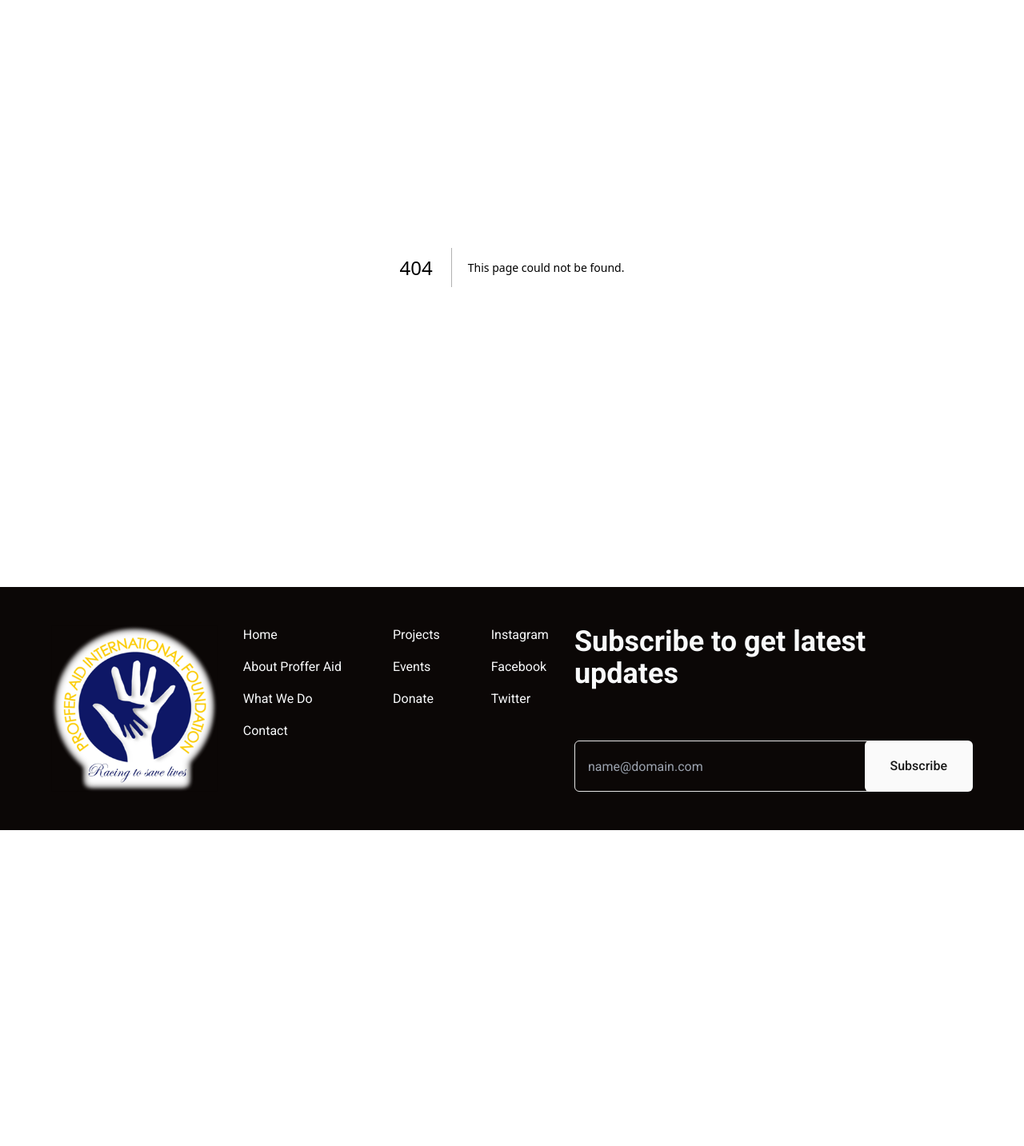
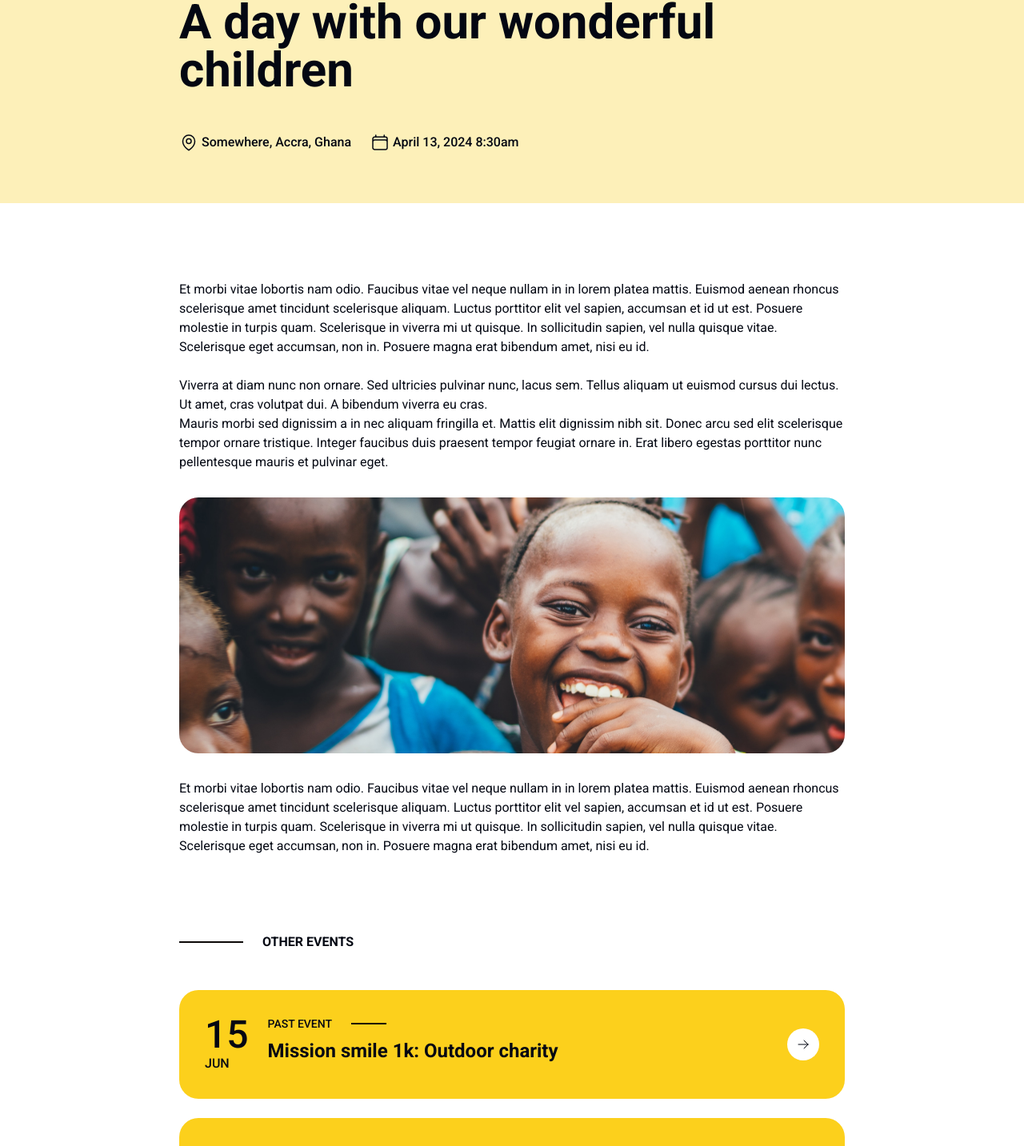
Before and after one commit to thatguynapster/proffer-aid, a Next.js app: page /events/1 in a window 1280 px wide. Before the commit this address had no page. Shown: the part 133-1566 px from the top of the page at 80% size. Before the commit the page ends 1171 px from the top, so only its background shows below. Built offline with nearby package versions, Linux system fonts and the light colour scheme.

Commit message:
added events page added events details page UI fixes on project card component

```diff
--- /dev/null
+++ b/app/events/[slug]/page.tsx
@@ -0,0 +1,99 @@
+import EventCard from "@/components/event-card";
+import EventSlider from "@/components/events-slider";
+import { events } from "@/config";
+import { CalendarIcon, MapPinIcon } from "@heroicons/react/24/outline";
+import Image from "next/image";
+import React from "react";
+
+type Props = { params: { slug: string } };
+
+const EventDetailsPage = ({ params }: Props) => {
+  console.log(params.slug);
+
+  return (
+    <div className="flex flex-col gap-24">
+      <div className="bg-[#FDF0B9] py-8 lg:py-16 px-8 md:px-16 lg:px-0">
+        <div className="flex flex-col gap-6 md:gap-8 lg:gap-12 w-full lg:max-w-[832px] mx-auto">
+          <h1 className="text-3xl md:text-4xl lg:text-6xl font-bold">
+            A day with our wonderful children
+          </h1>
+
+          <div className="flex gap-6 font-medium">
+            <p className="flex gap-1 items-center">
+              <MapPinIcon className="w-6 h-6" /> Somewhere, Accra, Ghana
+            </p>
+            <p className="flex gap-1 items-center">
+              <CalendarIcon className="w-6 h-6" /> April 13, 2024 8:30am
+            </p>
+          </div>
+        </div>
+      </div>
+
+      {/* project details */}
+      <div className="flex flex-col gap-8 lg:max-w-[832px] mx-auto px-8 md:px-16 lg:px-0">
+        {/* event details */}
+        <p>
+          Et morbi vitae lobortis nam odio. Faucibus vitae vel neque nullam in
+          in lorem platea mattis. Euismod aenean rhoncus scelerisque amet
+          tincidunt scelerisque aliquam. Luctus porttitor elit vel sapien,
+          accumsan et id ut est. Posuere molestie in turpis quam. Scelerisque in
+          viverra mi ut quisque. In sollicitudin sapien, vel nulla quisque
+          vitae. Scelerisque eget accumsan, non in. Posuere magna erat bibendum
+          amet, nisi eu id.
+          <br /> <br />
+          Viverra at diam nunc non ornare. Sed ultricies pulvinar nunc, lacus
+          sem. Tellus aliquam ut euismod cursus dui lectus. Ut amet, cras
+          volutpat dui. A bibendum viverra eu cras.
+          <br />
+          Mauris morbi sed dignissim a in nec aliquam fringilla et. Mattis elit
+          dignissim nibh sit. Donec arcu sed elit scelerisque tempor ornare
+          tristique. Integer faucibus duis praesent tempor feugiat ornare in.
+          Erat libero egestas porttitor nunc pellentesque mauris et pulvinar
+          eget.
+        </p>
+
+        <div className="relative w-full h-80">
+          <Image
+            src={"/img/unsplash_cVEOh_JJmEE.jpg"}
+            alt={"Proffer Aid International Foundation"}
+            fill
+            className="object-cover rounded-3xl aspect-square lg:aspect-auto"
+            sizes="(max-width: 1200px) 100vw, (max-width: 768px) 50vw, 33vw"
+          />
+        </div>
+
+        <p>
+          Et morbi vitae lobortis nam odio. Faucibus vitae vel neque nullam in
+          in lorem platea mattis. Euismod aenean rhoncus scelerisque amet
+          tincidunt scelerisque aliquam. Luctus porttitor elit vel sapien,
+          accumsan et id ut est. Posuere molestie in turpis quam. Scelerisque in
+          viverra mi ut quisque. In sollicitudin sapien, vel nulla quisque
+          vitae. Scelerisque eget accumsan, non in. Posuere magna erat bibendum
+          amet, nisi eu id.
+        </p>
+      </div>
+
+      {/* events */}
+      <div className="flex flex-col gap-8 w-full lg:max-w-[832px] mx-auto pb-24 px-8 md:px-16 lg:px-0">
+        <div className="flex flex-1 flex-col gap-4 md:gap-12 w-full">
+          <div className="flex flex-col gap-8 lg:pl-24 max-w-[46rem]">
+            <p className="uppercase font-bold flex items-center gap-6">
+              <span className="hidden lg:flex h-0.5 -ml-24 w-20 bg-dark" />
+              other events
+            </p>
+          </div>
+
+          <div className="flex flex-col gap-6 w-full">
+            {events
+              .filter((event) => event.slug !== params.slug)
+              .map((event) => (
+                <EventCard {...event} />
+              ))}
+          </div>
+        </div>
+      </div>
+    </div>
+  );
+};
+
+export default EventDetailsPage;
--- a/app/events/page.tsx
+++ b/app/events/page.tsx
@@ -1,7 +1,26 @@
+import DonationVolunteerCTA from "@/components/donation-cta";
+import EventCard from "@/components/event-card";
+import { events } from "@/config";
 import React from "react";
 
 const EventsPage = () => {
-  return <div>Events</div>;
+  return (
+    <>
+      <div className="bg-white py-8 lg:py-24 px-8 lg:px-16">
+        <div className="grid lg:grid-cols-2 xl:grid-cols-3 gap-4">
+          {events.map(({ start_date, end_date, href, title, slug }) => {
+            return (
+              <EventCard
+                key={slug}
+                {...{ end_date, href, slug, start_date, title }}
+              />
+            );
+          })}
+        </div>
+      </div>
+      <DonationVolunteerCTA />
+    </>
+  );
 };
 
 export default EventsPage;
--- /dev/null
+++ b/components/event-card.tsx
@@ -0,0 +1,57 @@
+"use client";
+
+import { IEvent } from "@/types";
+import { ArrowRightIcon } from "@heroicons/react/24/outline";
+import dayjs from "dayjs";
+import { useRouter } from "next/navigation";
+import React, { useEffect, useState } from "react";
+
+const EventCard = ({ end_date, href, slug, start_date, title }: IEvent) => {
+  const router = useRouter();
+
+  const eventStatus = () => {
+    if (dayjs().valueOf() >= start_date && dayjs().valueOf() <= end_date) {
+      return "ongoing";
+    }
+    if (dayjs().valueOf() >= end_date) {
+      return "past event";
+    }
+    return "next event";
+  };
+
+  return (
+    <div
+      className="bg-secondary p-4 md:p-8 rounded-3xl flex gap-6 w-full"
+      onClick={() => {
+        router.push(href.replace(":slug", slug));
+      }}
+    >
+      <div className="flex flex-col">
+        <h2 className="text-5xl font-medium">
+          {dayjs(start_date).format("DD")}
+        </h2>
+        <p className="font-medium uppercase">
+          {dayjs(start_date).format("MMM")}
+        </p>
+      </div>
+
+      <div className="flex flex-col gap-2 flex-grow">
+        <div className="flex gap-6 items-center">
+          <p className="text-sm uppercase font-medium whitespace-nowrap">
+            {eventStatus()}
+          </p>
+          <span className="h-0.5 w-11 bg-dark" />
+        </div>
+        <h3 className="text-2xl font-bold line-clamp-2">{title}</h3>
+      </div>
+
+      <div className="hidden md:flex items-center justify-center">
+        <div className="bg-white rounded-full p-3 cursor-pointer">
+          <ArrowRightIcon className="w-4 h-4" />
+        </div>
+      </div>
+    </div>
+  );
+};
+
+export default EventCard;
--- a/components/events-slider.tsx
+++ b/components/events-slider.tsx
@@ -1,50 +1,34 @@
 "use client";
 
-import dayjs from "dayjs";
 import Slider from "@/components/slider";
-import { useRouter } from "next/navigation";
 import { IEvent } from "@/types";
+import EventCard from "./event-card";
+import useWidth from "@/hooks/useWidth";
 
 const EventSlider = ({ events }: { events: IEvent[] }) => {
-  const router = useRouter();
+  const width = useWidth();
+
+  const base = (width as number) < 1024;
+  const lg = (width as number) < 1280;
+  const xl = (width as number) < 1536;
+
+  const svp = base ? 1 : 2;
+
   return (
-    <Slider options={{ showButtons: false, offset: 0.1, spaceBetween: 24 }}>
-      {events.map(({ start_date, end_date, href, title, slug }, i: number) => {
-        let eventStatus = "next event";
-        if (dayjs().valueOf() >= start_date && dayjs().valueOf() <= end_date) {
-          eventStatus = "ongoing";
-        }
-        if (dayjs().valueOf() >= end_date) {
-          eventStatus = "past event";
-        }
-
+    <Slider
+      options={{
+        showButtons: false,
+        offset: 0.1,
+        spaceBetween: 24,
+        slidesPerView: svp,
+      }}
+    >
+      {events.map(({ start_date, end_date, href, title, slug }) => {
         return (
-          <div
-            key={i}
-            className="bg-secondary p-8 rounded-3xl flex gap-6"
-            onClick={() => {
-              router.push(href.replace(":slug", slug));
-            }}
-          >
-            <div className="flex flex-col">
-              <h2 className="text-5xl font-medium">
-                {dayjs(start_date).format("DD")}
-              </h2>
-              <p className="font-medium uppercase">
-                {dayjs(start_date).format("MMM")}
-              </p>
-            </div>
-
-            <div className="flex flex-col gap-2 flex-grow">
-              <div className="flex gap-6 items-center">
-                <p className="text-sm uppercase font-medium whitespace-nowrap">
-                  {eventStatus}
-                </p>
-                <span className="h-0.5 w-11 bg-dark" />
-              </div>
-              <h3 className="text-3xl font-bold line-clamp-2">{title}</h3>
-            </div>
-          </div>
+          <EventCard
+            key={slug}
+            {...{ end_date, href, slug, start_date, title }}
+          />
         );
       })}
     </Slider>
--- a/components/project-card.tsx
+++ b/components/project-card.tsx
@@ -7,25 +7,26 @@ import React from "react";
 
 const ProjectCard = ({ excerpt, href, image, name, slug }: IProject) => {
   return (
-    <div className="relative">
+    <div className="relative h-[411px] w-auto">
       <Image
         src={image}
         alt={"Proffer Aid International Foundation"}
-        width={411}
-        height={411}
+        fill
+        // width={411}
+        // height={411}
         className="object-cover rounded-3xl aspect-square"
         sizes="(max-width: 1200px) 100vw, (max-width: 768px) 50vw, 33vw"
       />
 
-      <div className="absolute left-0 right-0 top-0 bottom-0 bg-dark/60 rounded-3xl p-12 text-white flex flex-col flex-1 gap-4">
-        <h3 className="text-3xl font-bold line-clamp-2 leading-normal">
+      <div className="absolute left-0 right-0 top-0 bottom-0 bg-dark/60 rounded-3xl p-6 md:p-8 lg:p-12 text-white flex flex-col flex-1 gap-4">
+        <h3 className="text-2xl lg:text-3xl font-bold line-clamp-2 leading-normal">
           {name}
         </h3>
-        <p className="line-clamp-3">{excerpt}</p>
+        <p className="line-clamp-2 lg:line-clamp-3">{excerpt}</p>
 
         <Link
           href={href.replace(":slug", slug)}
-          className="bg-white px-8 py-4 text-dark w-max rounded-md flex items-center gap-2 mt-auto"
+          className="bg-white px-4 md:px-8 py-2 md:py-4 text-dark w-max rounded-md flex items-center gap-2 mt-auto"
         >
           Continue reading <ChevronRightIcon className="w-5 h-5" />
         </Link>
--- a/components/slider.tsx
+++ b/components/slider.tsx
@@ -14,13 +14,18 @@ import useWidth from "@/hooks/useWidth";
 
 const Slider = ({
   children,
-  options = { showButtons: true, offset: 0, spaceBetween: 16 },
+  options = {
+    showButtons: true,
+    offset: 0,
+    spaceBetween: 16,
+  },
 }: {
   children: ReactNode[];
   options?: Partial<{
     showButtons: boolean;
     offset: number;
     spaceBetween?: number;
+    slidesPerView?: number;
   }>;
 }) => {
   const width = useWidth();
@@ -31,13 +36,14 @@ const Slider = ({
   const lg = (width as number) < 1280;
   const xl = (width as number) < 1536;
 
-  const svp = base ? 1 : sm ? 2 : md ? 2 : xl ? 3 : 4;
+  const svp = base ? 1 : sm ? 2 : lg ? 2 : xl ? 3 : 4;
 
   const [swiper, setSwiper] = useState<null | SwiperType>(null);
   const [activeIndex, setActiveIndex] = useState(0);
   const [slideConfig, setSlideConfig] = useState({
     isBeginning: true,
-    isEnd: activeIndex === (children?.length ?? 0) - svp,
+    isEnd:
+      activeIndex === (children?.length ?? 0) - (options.slidesPerView ?? svp),
   });
 
   useEffect(() => {
@@ -45,7 +51,9 @@ const Slider = ({
       setActiveIndex(activeIndex);
       setSlideConfig({
         isBeginning: activeIndex === 0,
-        isEnd: activeIndex === (children?.length ?? 0) - svp,
+        isEnd:
+          activeIndex ===
+          (children?.length ?? 0) - (options.slidesPerView ?? svp),
       });
     });
   }, [swiper, children]);
@@ -64,7 +72,9 @@ const Slider = ({
               activeStyles,
               "-right-4 transition",
               {
-                [inactiveStyles]: slideConfig.isEnd || children?.length <= svp,
+                [inactiveStyles]:
+                  slideConfig.isEnd ||
+                  children?.length <= (options.slidesPerView ?? svp),
                 "hover:bg-primary hover:text-neutral-10 text-neutral-50 opacity-100":
                   !slideConfig.isEnd,
               },
@@ -104,7 +114,7 @@ const Slider = ({
       <Swiper
         className="w-full h-full"
         spaceBetween={options.spaceBetween}
-        slidesPerView={svp + (options.offset ?? 0)}
+        slidesPerView={(options.slidesPerView ?? svp) + (options.offset ?? 0)}
         onSwiper={(swiper) => setSwiper(swiper)}
         modules={[Pagination]}
       >
--- a/config/index.tsx
+++ b/config/index.tsx
@@ -165,6 +165,20 @@ export const events: IEvent[] = [
     title: "Seminar: Caring for children with autism",
     slug: "seminar-caring-for-children-with-autism",
   },
+  {
+    start_date: 1726358400000,
+    end_date: 1727740800000,
+    href: routes.event.details,
+    title: "Seminar: Caring for children with autism",
+    slug: "seminar-caring-for-children-with-autism-2",
+  },
+  {
+    start_date: 1726358400000,
+    end_date: 1727740800000,
+    href: routes.event.details,
+    title: "Seminar: Caring for children with autism",
+    slug: "seminar-caring-for-children-with-autism-3",
+  },
 ];
 
 export const team = [
```
